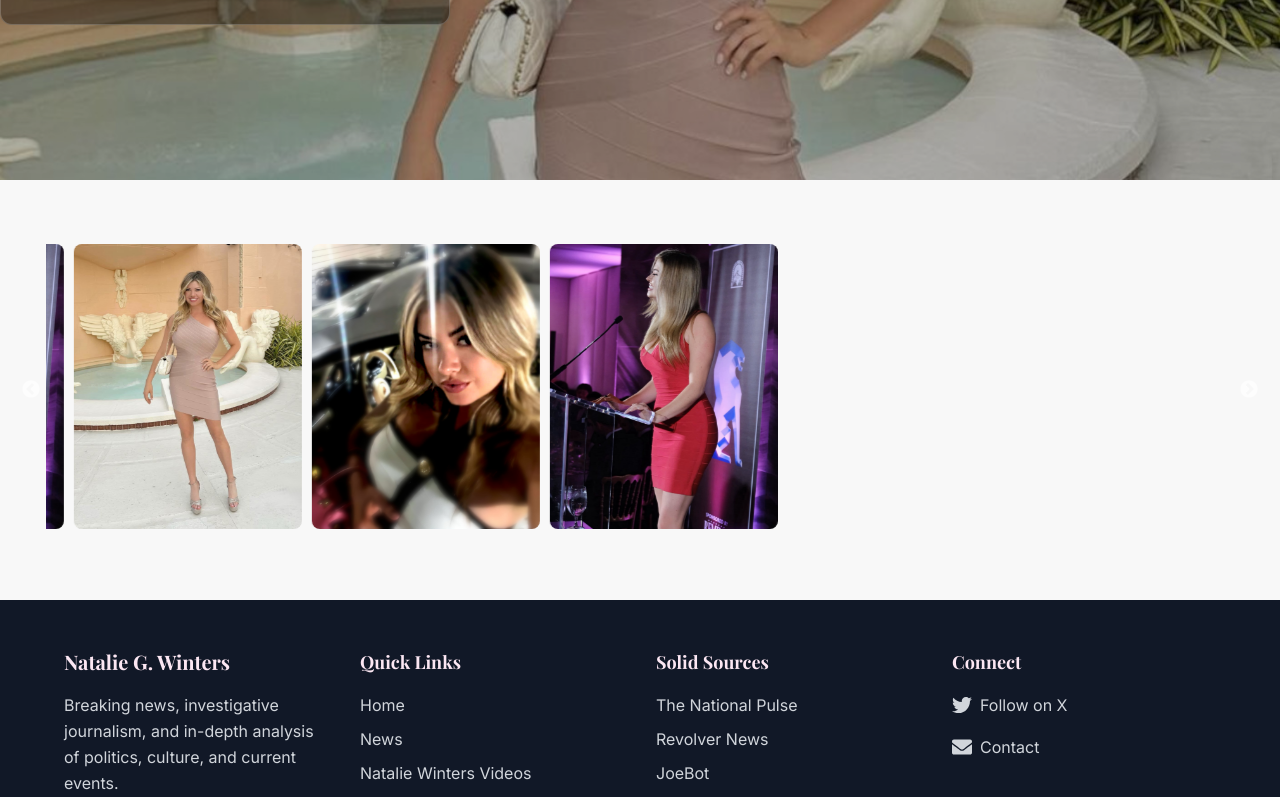
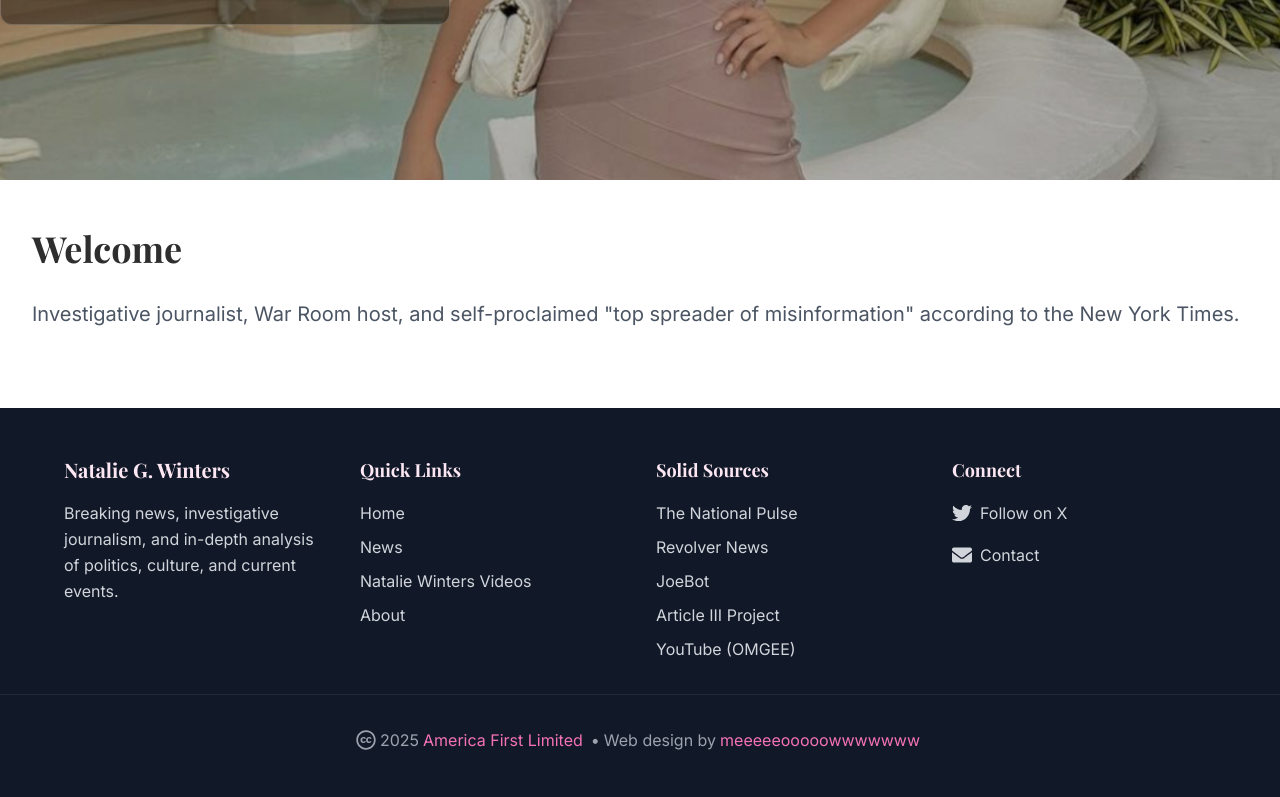
Before and after one commit to meeeeeooooowwwwwww/a, a Next.js app in the folder next-app/: page / in a window 1280 px wide. Shown: the part 596-1393 px from the top of the page. Built offline with nearby package versions, Linux system fonts and the light colour scheme; a web font is replaced by a local one.

Commit message:
fix: simplify root page and update Next.js config for static export

```diff
--- a/next-app/next.config.js
+++ b/next-app/next.config.js
@@ -34,44 +34,10 @@ const nextConfig = {
     ],
   },
   experimental: {
-    // Enable optimizations
     optimizeCss: true,
-    optimizePackageImports: ['@heroicons/react'],
   },
-  webpack: (config, { isServer }) => {
-    // Silence the punycode deprecation warning
-    config.ignoreWarnings = [
-      { module: /node_modules\/punycode/ }
-    ];
-
-    if (!isServer) {
-      // Optimize client-side chunks
-      config.optimization = {
-        ...config.optimization,
-        splitChunks: {
-          chunks: 'all',
-          minSize: 20000,
-          maxSize: 244000,
-          minChunks: 1,
-          maxAsyncRequests: 30,
-          maxInitialRequests: 30,
-          cacheGroups: {
-            defaultVendors: {
-              test: /[\\/]node_modules[\\/]/,
-              priority: -10,
-              reuseExistingChunk: true,
-            },
-            default: {
-              minChunks: 2,
-              priority: -20,
-              reuseExistingChunk: true,
-            },
-          },
-        },
-      };
-    }
-    return config;
-  },
+  trailingSlash: true,
+  distDir: 'out',
 };
 
 module.exports = nextConfig;
--- a/next-app/src/app/page.tsx
+++ b/next-app/src/app/page.tsx
@@ -1,33 +1,10 @@
 import type { Metadata } from 'next';
 import PageHero from '@/components/sections/PageHero';
-import Carousel from '@/components/sections/Carousel';
 
 export const metadata: Metadata = {
   title: 'Natalie G. Winters - Author & Investigative Journalist',
   description: 'Official website of Natalie G. Winters - Author, investigative journalist, and host covering politics, culture, and current events.',
 };
-
-// Static carousel items
-const carouselItems = [
-  {
-    id: 1,
-    title: 'Natalie G. Winters',
-    description: 'Investigative Journalist',
-    image: '/images/natalie-winters/natalie-winters-3.jpg'
-  },
-  {
-    id: 2,
-    title: 'War Room',
-    description: 'White House Press Correspondent',
-    image: '/images/natalie-winters/natalie-winters-12.jpg'
-  },
-  {
-    id: 3,
-    title: 'Latest Investigations',
-    description: 'Stay informed with breaking news',
-    image: '/images/natalie-winters/natalie-winters-17.jpg'
-  }
-];
 
 export default function Home() {
   return (
@@ -38,7 +15,12 @@ export default function Home() {
         imageSrc="/images/natalie-winters/natalie-winters-3.jpg"
         imagePosition="center 15%"
       />
-      <Carousel items={carouselItems} />
+      <div className="py-12 content-container">
+        <h1 className="text-4xl font-serif font-bold mb-8">Welcome</h1>
+        <p className="text-xl text-gray-600 mb-8">
+          Investigative journalist, War Room host, and self-proclaimed "top spreader of misinformation" according to the New York Times.
+        </p>
+      </div>
     </main>
   );
 }
```
